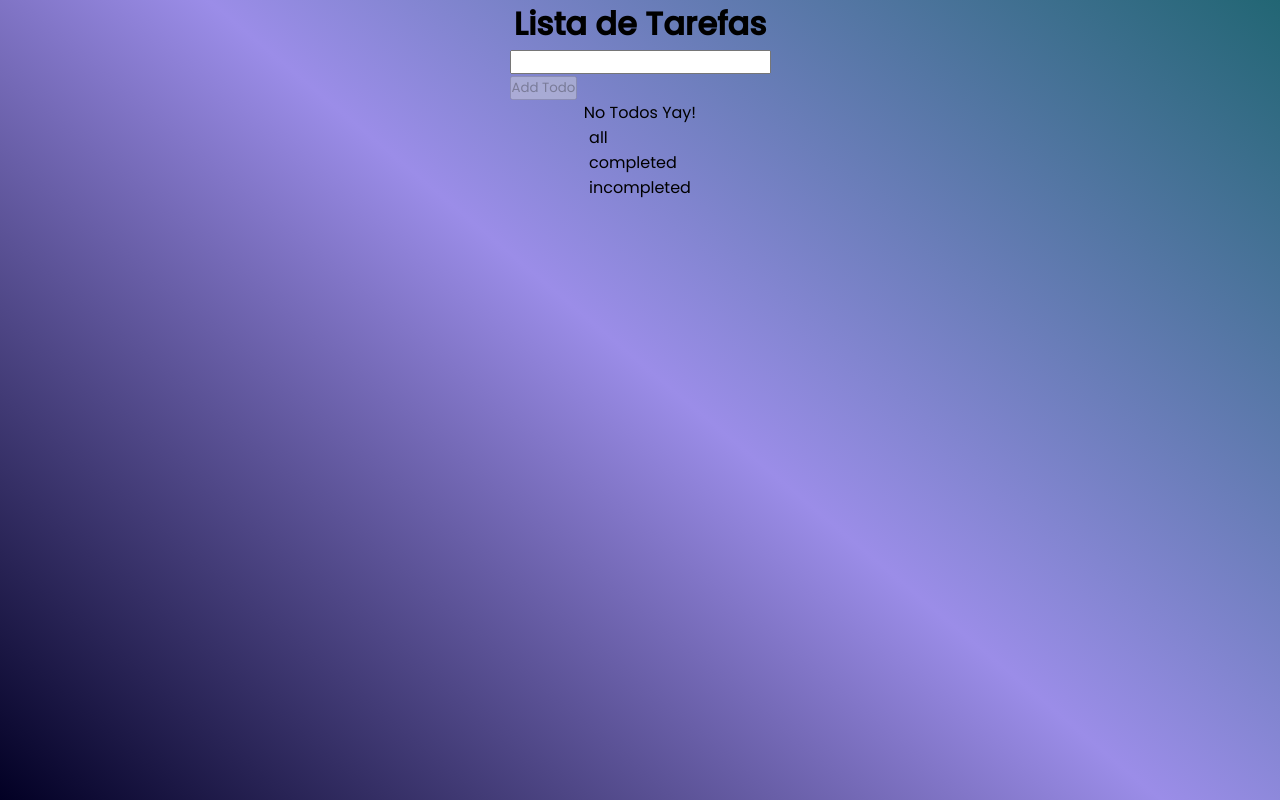
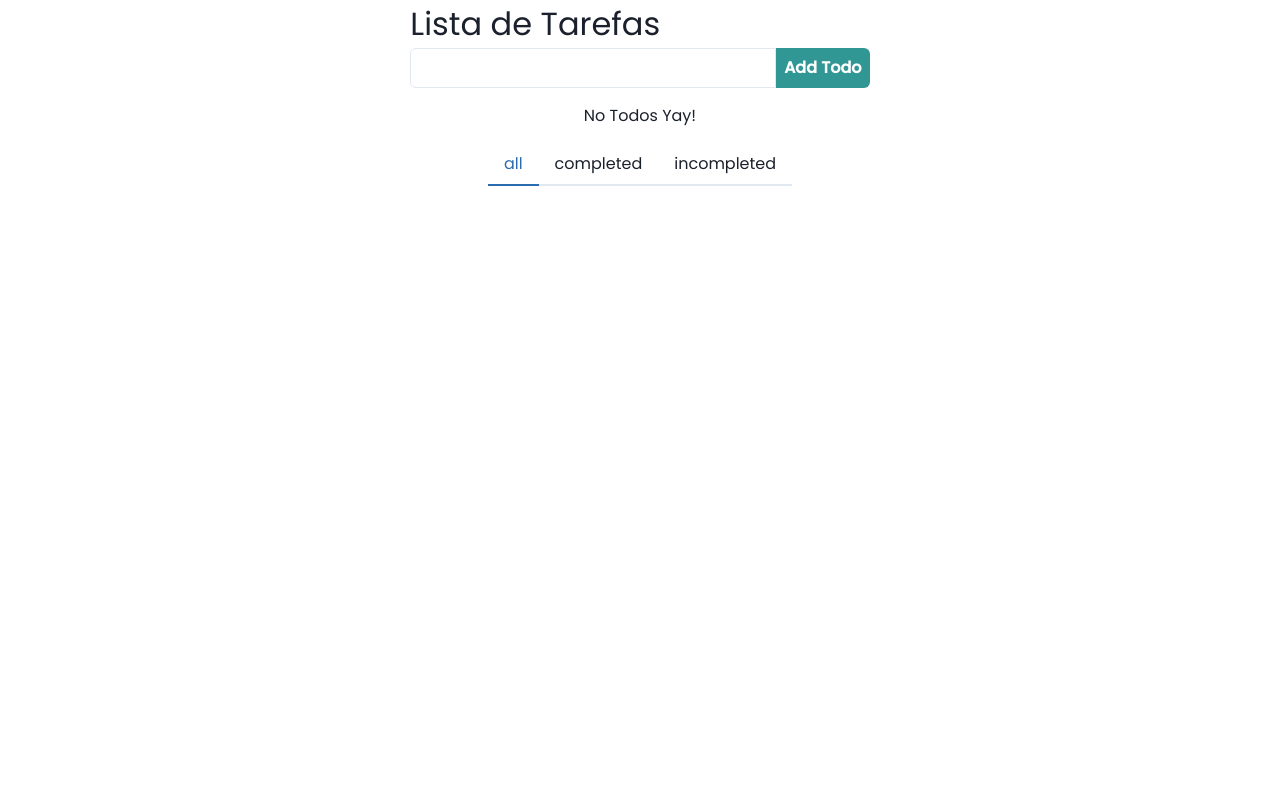
Before and after one commit to claytonfortunato/Todo-List, a React (Vite) app: page / in a window 1280 px wide. Built offline with nearby package versions, Linux system fonts and the light colour scheme.

Commit message:
feat: add material ui no projeto

```diff
--- a/package.json
+++ b/package.json
@@ -9,8 +9,13 @@
     "preview": "vite preview"
   },
   "dependencies": {
+    "@chakra-ui/react": "^2.5.1",
+    "@emotion/react": "^11.10.5",
+    "@emotion/styled": "^11.10.5",
+    "@mui/material": "^5.11.9",
     "@reduxjs/toolkit": "^1.9.2",
     "date-fns": "^2.29.3",
+    "framer-motion": "^9.0.4",
     "react": "^18.2.0",
     "react-dom": "^18.2.0",
     "react-icons": "^4.7.1",
--- a/src/components/AddTodo.jsx
+++ b/src/components/AddTodo.jsx
@@ -1,3 +1,4 @@
+import { Button, Flex, FormControl, Input } from "@chakra-ui/react";
 import { useState } from "react";
 import { useDispatch } from "react-redux";
 import { addTodo } from "../redux/actions";
@@ -18,17 +19,17 @@ export const AddTodo = () => {
 
   return (
     <form onSubmit={handleSubmit}>
-      <div>
-        <div>
-          <input
+      <Flex>
+        <FormControl>
+          <Input
             type="text"
             value={value}
             onChange={handleInput}
             borderTopRightRadius={0}
             borderBottomRightRadius={0}
           />
-        </div>
-        <button
+        </FormControl>
+        <Button
           colorScheme="teal"
           type="submit"
           disabled={!value}
@@ -36,8 +37,8 @@ export const AddTodo = () => {
           borderBottomLeftRadius={0}
         >
           Add Todo
-        </button>
-      </div>
+        </Button>
+      </Flex>
     </form>
   );
 };
--- a/src/components/Todo.jsx
+++ b/src/components/Todo.jsx
@@ -1,3 +1,4 @@
+import { Box, Checkbox, Text } from "@chakra-ui/react";
 import { useEffect, useState } from "react";
 import { useDispatch } from "react-redux";
 import { toggleTodo } from "../redux/actions";
@@ -13,10 +14,10 @@ export const Todo = ({ todo }) => {
   }, [todo]);
 
   return (
-    <div>
-      <input type="checkbox" onChange={handleCheked} isChecked={cheked}>
-        <p as={todo.completed && "del"}>{todo.content}</p>
-      </input>
-    </div>
+    <Box mb={2} bgColor="lightcoral" p={2}>
+      <Checkbox onChange={handleCheked} colorScheme="teal" isChecked={cheked}>
+        <Text as={todo.completed && "del"}>{todo.content}</Text>
+      </Checkbox>
+    </Box>
   );
 };
--- a/src/components/TodoList.jsx
+++ b/src/components/TodoList.jsx
@@ -1,3 +1,4 @@
+import { Box } from "@chakra-ui/react";
 import { useSelector } from "react-redux";
 import { getTodosByVisibilityFilter } from "../redux/selector";
 import { Todo } from "./Todo";
@@ -7,12 +8,14 @@ export const TodoList = () => {
   const filterTodos = getTodosByVisibilityFilter(todos, visibilityFilter);
 
   return (
-    <div>
+    <Box my={3}>
       {filterTodos.length ? (
         filterTodos.map((todo) => <Todo key={`todo-${todo.id}`} todo={todo} />)
       ) : (
-        <div>No Todos Yay!</div>
+        <Box textAlign="center" my="4">
+          No Todos Yay!
+        </Box>
       )}
-    </div>
+    </Box>
   );
 };
--- a/src/components/VisibilityFilter.jsx
+++ b/src/components/VisibilityFilter.jsx
@@ -1,3 +1,4 @@
+import { Container, Tab, TabList, Tabs } from "@chakra-ui/react";
 import { useDispatch } from "react-redux";
 import { VISIBILITY_FILTER } from "../constant";
 import { setFilter } from "../redux/actions";
@@ -6,22 +7,22 @@ export const VisibilityFilter = () => {
   const dispatch = useDispatch();
 
   return (
-    <div>
-      <div>
-        <div>
+    <Container centerContent>
+      <Tabs>
+        <TabList>
           {Object.keys(VISIBILITY_FILTER).map((filterkey) => {
             const currentFilter = VISIBILITY_FILTER[filterkey];
             return (
-              <p
+              <Tab
                 key={`visibility-filter-${currentFilter}`}
                 onClick={() => dispatch(setFilter(currentFilter))}
               >
                 {currentFilter}
-              </p>
+              </Tab>
             );
           })}
-        </div>
-      </div>
-    </div>
+        </TabList>
+      </Tabs>
+    </Container>
   );
 };
--- a/src/main.jsx
+++ b/src/main.jsx
@@ -7,10 +7,14 @@ import store from "./redux/store";
 
 import "./styles.scss";
 
+import { ChakraProvider } from "@chakra-ui/react";
+
 ReactDOM.createRoot(document.getElementById("root")).render(
   <React.StrictMode>
     <Provider store={store}>
-      <App />
+      <ChakraProvider>
+        <App />
+      </ChakraProvider>
     </Provider>
   </React.StrictMode>
 );
--- a/src/redux/reducer/todos.js
+++ b/src/redux/reducer/todos.js
@@ -21,9 +21,8 @@ const todos = (state = initialState, action) => {
       return { todos };
     }
 
-    default: {
+    default:
       return state;
-    }
   }
 };
 
--- a/src/styles.scss
+++ b/src/styles.scss
@@ -8,35 +8,14 @@
 body {
   width: 100%;
   height: 100vh;
-
-  background: linear-gradient(
-    40deg,
-    rgba(2, 0, 36, 1) 0%,
-    rgba(155, 141, 232, 1) 52%,
-    rgba(34, 102, 116, 1) 100%
-  );
+  display: flex;
+  justify-content: center;
 }
 
 .container {
-  display: flex;
-  flex-direction: column;
-  align-items: center;
+  max-width: 980px;
+
+  .container__todo__title {
+    font-size: 2rem;
+  }
 }
-
-#root {
-  width: 100%;
-  height: 100vh;
-}
-
-.ReactModal__Overlay {
-  opacity: 0;
-  transition: opacity 500ms ease-in-out;
-}
-
-.ReactModal__Overlay--after-open {
-  opacity: 1;
-}
-
-.ReactModal__Overlay--before-close {
-  opacity: 0;
-}
```
Also changed, not shown: 1 other file (tests, documents, lock files or other folders).
